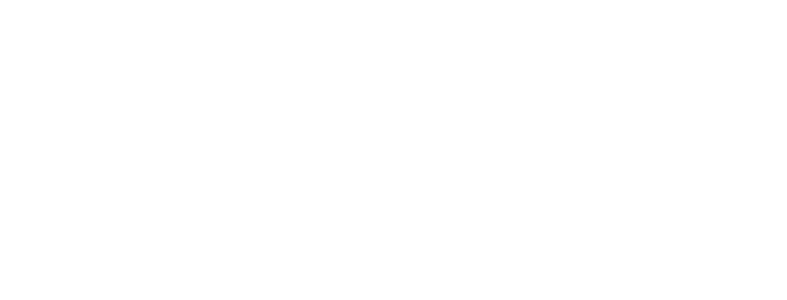
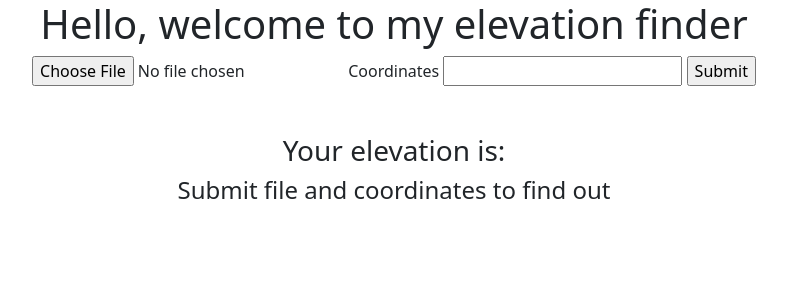
Before and after one commit to Will-Line/A-bit-of-map-reading-challenge, a Flask app: page / in a window 1280 px wide. Before the commit the part shown is empty. Shown: the top 300 px of the page, without its empty margins (246-1033 px from the left). Run offline with Flask 3, Linux system fonts and the light colour scheme.

Commit message:
made file upload code

```diff
--- a/application.py
+++ b/application.py
@@ -1,15 +1,24 @@
 from flask import Flask, redirect, url_for, request, render_template, jsonify, flash, send_file, Blueprint
-
+import gpxpy
 
 application = Flask(__name__)
 application.secret_key = "super secret key" #DO NOT LEAVE THIS LIKE THIS
 
+application.config['MAX_CONTENT_LENGTH'] = 1024 * 1024
+application.config['UPLOAD_EXTENSIONS'] = ['.gpx']
+
 @application.route('/')
 def home():
-    return render_template('index.html')
+    return render_template('index.html',elevation="Submit file and coordinates to find out")
 
+@application.route('/',methods=['POST'])
+def file_upload():
+    uploaded_file = request.files['file']
+
+    elevation=0
+    return render_template('index.html',elevation=elevation)
 
 if __name__ == '__main__':
-   website_url='involuntaryCTF:5000'
+   website_url='abitofmapreading.involuntaryCTF:5000'
    application.config['SERVER_NAME']=website_url
    application.run(debug=True)
--- a/requirements.txt
+++ b/requirements.txt
@@ -13,3 +13,4 @@
 typing_extensions==4.12.2
 Werkzeug==3.1.3
 PyMySQL==1.1.1
+gpxpy==1.6.2
--- a/templates/base.html
+++ b/templates/base.html
@@ -5,11 +5,14 @@
   {% block head %}
   <meta charset="utf-8">
   <meta name="viewport" content="width=device-width, initial-scale=1">
+  <link href="https://cdn.jsdelivr.net/npm/bootstrap@5.3.3/dist/css/bootstrap.min.css" rel="stylesheet"
+    integrity="sha384-QWTKZyjpPEjISv5WaRU9OFeRpok6YctnYmDr5pNlyT2bRjXh0JMhjY6hW+ALEwIH" crossorigin="anonymous">
+  <link rel="stylesheet" href="{{url_for('static', filename='css/styles.css')}}">
   {% endblock %}
 </head>
 
 <body class="text-center">
-    {% block body %}
+  {% block body %}
 
-    {% endblock %}
+  {% endblock %}
 </body>
--- a/templates/index.html
+++ b/templates/index.html
@@ -3,5 +3,17 @@
 <html lang="en">
 
 {% block body %}
+<h1>Hello, welcome to my elevation finder</h1>
 
+<form method="post" action="" enctype="multipart/form-data">
+    <input type="file" id="file" name="file" accept=".gpx">
+    <label for="coordinates">Coordinates</label>
+    <input type="text" id="coordinates" name="coordinates">
+    <input type="submit">
+</form>
+
+<div class="mt-5">
+  <h3>Your elevation is: </h3>
+  <h4>{{elevation}}</h4>
+</div>
 {% endblock %}
```
